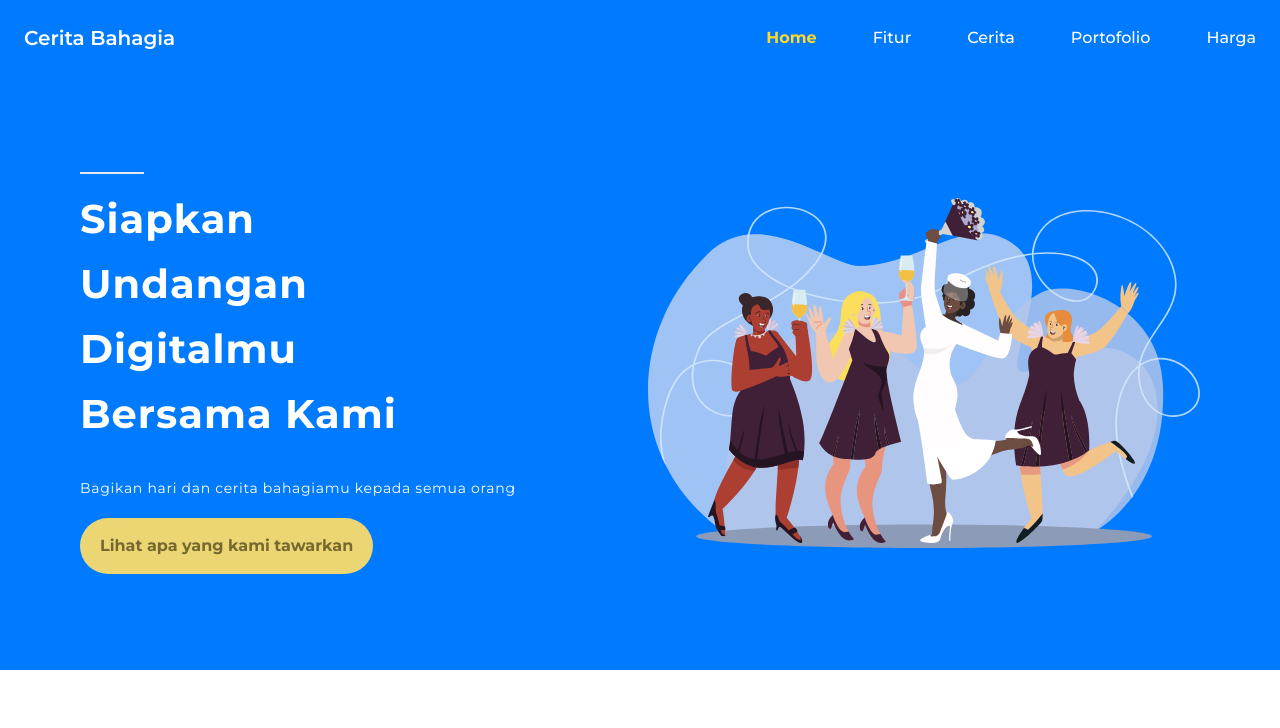
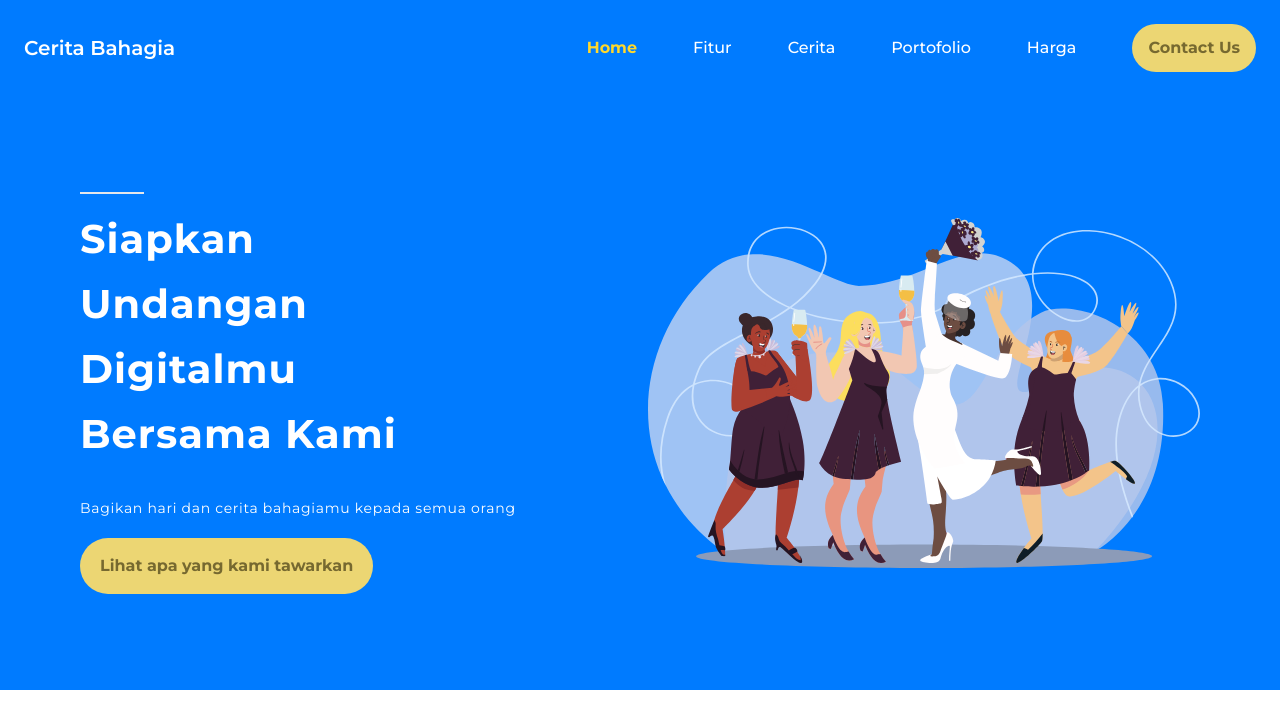
Before and after one commit to juliansyahrifqi/ceritabahagia, a React (Vite) app: page /fitur in a window 1280 px wide. Shown: the top 728 px of the page. Built offline with nearby package versions, Linux system fonts and the light colour scheme.

Commit message:
add classnames library and button components

```diff
--- a/package.json
+++ b/package.json
@@ -10,6 +10,7 @@
   },
   "dependencies": {
     "@types/react-router-hash-link": "^2.4.5",
+    "classnames": "^2.3.2",
     "react": "^18.2.0",
     "react-dom": "^18.2.0",
     "react-router-dom": "^6.4.3",
--- /dev/null
+++ b/src/components/Button.tsx
@@ -0,0 +1,23 @@
+import classNames from 'classnames';
+
+interface ButtonProps {
+  title: string;
+  isPrimary: boolean;
+  size: 'small' | 'medium' | 'large';
+}
+
+export default function Button({ title, isPrimary, size }: ButtonProps) {
+  const btnClass = classNames({
+    'bg-semigold hover:bg-gold text-hover-gold': isPrimary === true,
+    'bg-button-secondary hover:bg-blue-primary text-blue-primary hover:text-white': isPrimary === false,
+    'py-5 px-6': size === 'large',
+    'py-4 px-5': size === 'medium',
+    'py-3 px-4': size === 'small',
+  }, 'duration-500 rounded-full font-bold')
+
+  return (
+    <button className={btnClass}>
+      {title}
+    </button>
+  )
+}
--- a/src/components/Hero.tsx
+++ b/src/components/Hero.tsx
@@ -1,4 +1,5 @@
 import HeroImage from '../assets/hero-image.svg';
+import Button from './Button';
 
 export default function Hero() {
   return (
@@ -8,11 +9,9 @@ export default function Hero() {
 
         <h1 className='w-full xl:w-[72%] xl:text-[2.5rem] text-3xl font-bold text-white leading-relaxed tracking-wide mt-3 selection:bg-blue-700'>Siapkan Undangan Digitalmu Bersama Kami</h1>
 
-        <p className='text-white mt-8 font-normal text-sm xl:text-md selection:bg-blue-700 tracking-wider'>Bagikan hari dan cerita bahagiamu kepada semua orang</p>
+        <p className='text-white mt-8 font-normal text-sm xl:text-md selection:bg-blue-700 tracking-wider mb-5'>Bagikan hari dan cerita bahagiamu kepada semua orang</p>
 
-        <button className='bg-semigold hover:bg-gold duration-500 rounded-full py-4 px-5 mt-5 font-bold text-hover-gold'>
-          Lihat apa yang kami tawarkan
-        </button>
+        <Button title="Lihat apa yang kami tawarkan" size='medium' isPrimary />
       </div>
 
       <img src={HeroImage} alt="hero-image" />
--- a/src/components/Navbar.tsx
+++ b/src/components/Navbar.tsx
@@ -1,6 +1,7 @@
 import { useEffect, useState } from 'react';
 import { Link, NavLink, useLocation } from 'react-router-dom';
 import { HashLink } from 'react-router-hash-link';
+import Button from './Button';
 
 export default function Navbar() {
   const [ toggleSidebar, setToggleSidebar ] = useState(false);
@@ -16,7 +17,7 @@ export default function Navbar() {
             <h1 className='text-xl text-white font-semibold'>Cerita Bahagia</h1>
           </Link>
 
-          <ul className='flex justify-end gap-14 text-white font-medium'>
+          <ul className='flex justify-end items-center gap-14 text-white font-medium'>
             <li>
               <HashLink
                 smooth
@@ -61,6 +62,9 @@ export default function Navbar() {
               >
                 Harga
               </HashLink>
+            </li>
+            <li>
+              <Button title="Contact Us" size="small" isPrimary />
             </li>
           </ul>
         </div>
--- a/tailwind.config.cjs
+++ b/tailwind.config.cjs
@@ -13,7 +13,8 @@ module.exports = {
         'black': '#303030',
         'secondary-black': '636363',
         'hover-gold': '#766930',
-        'blue-primary': '#007bff'
+        'blue-primary': '#007bff',
+        'button-secondary': 'rgba(41, 147, 245, 0.3)',
       },
       animation: {
         slidein: 'slidein .7s ease-in-out'
```
Also changed, not shown: 1 other file (tests, documents, lock files or other folders).
